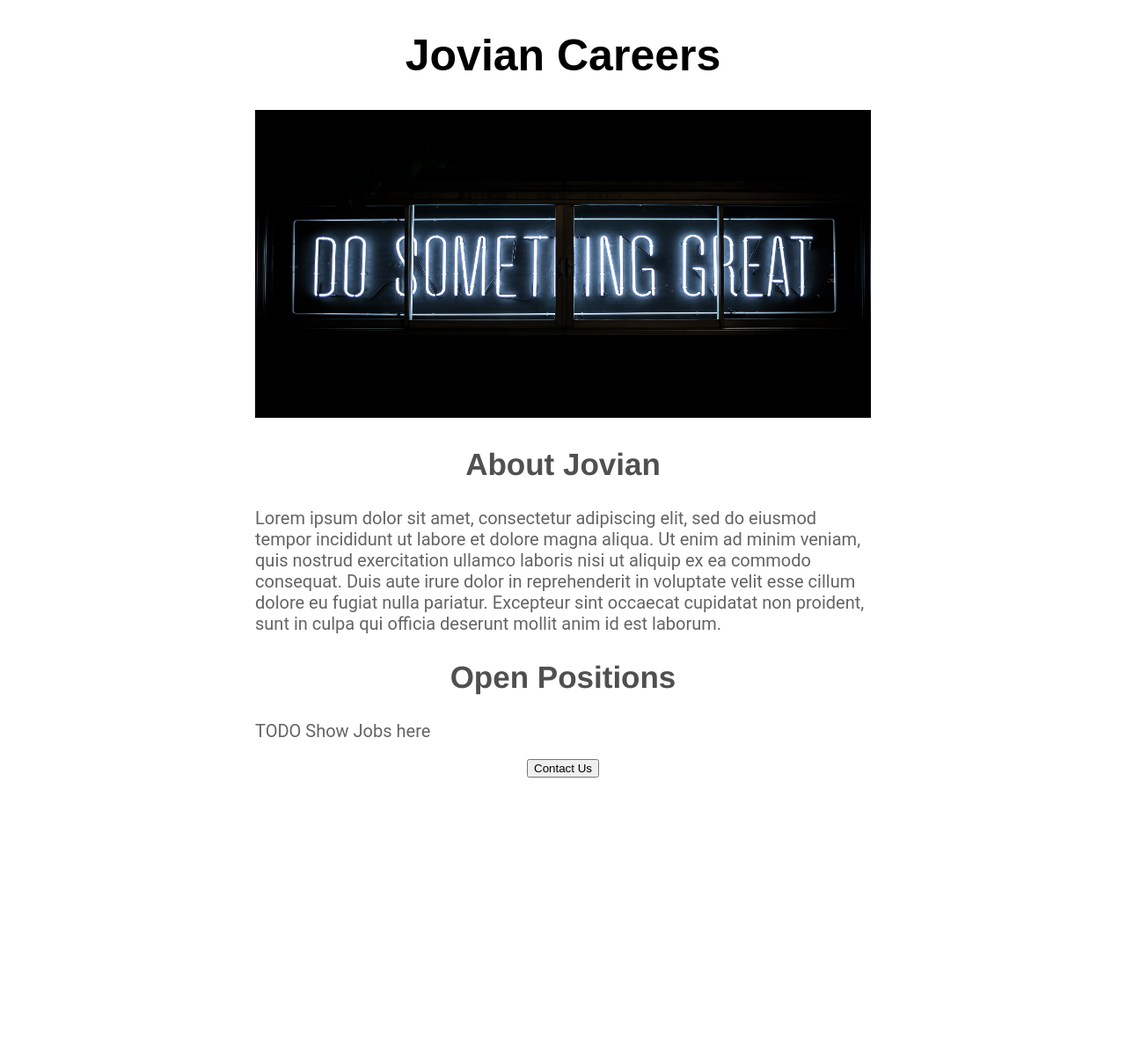
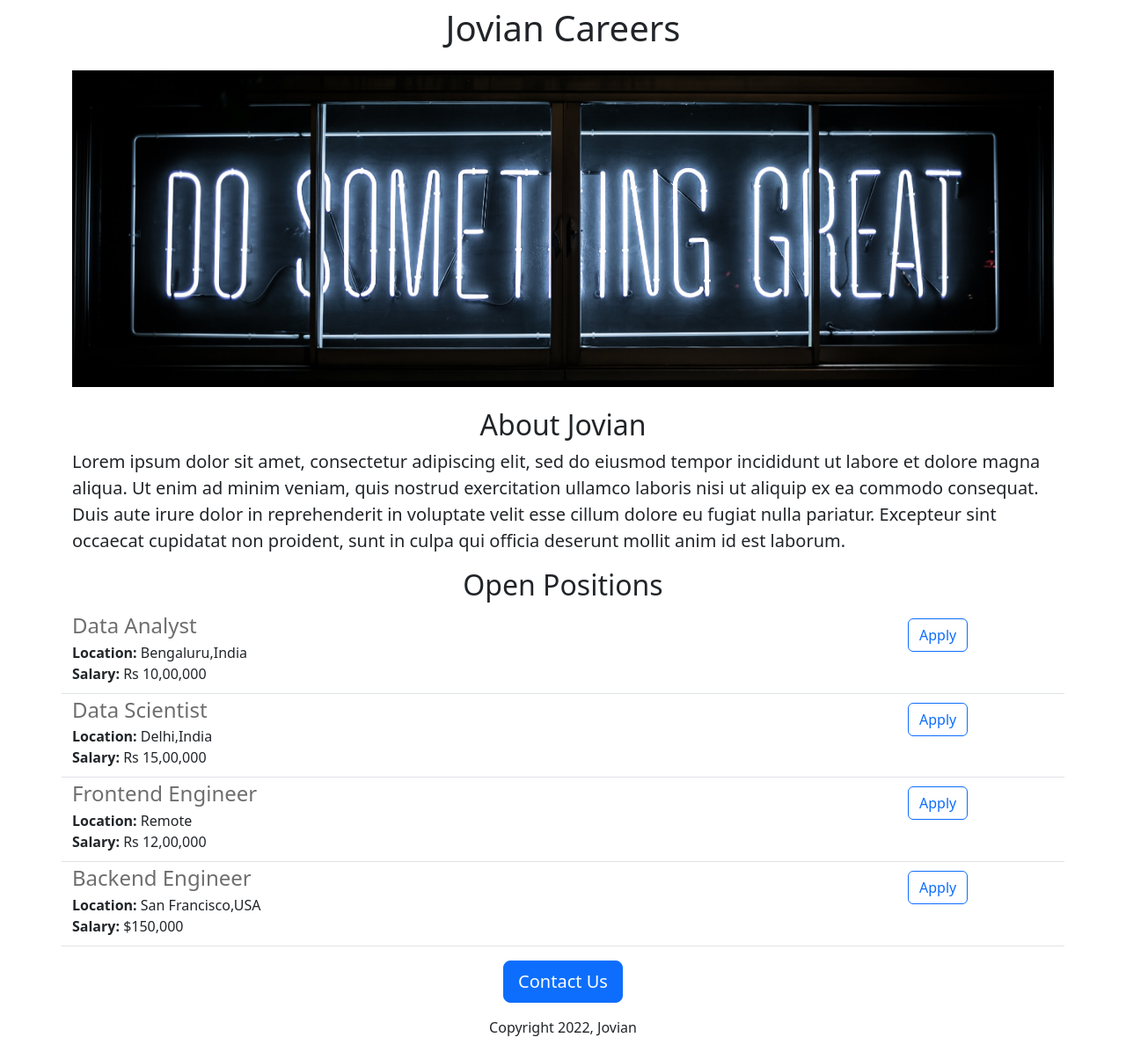
Before and after one commit to Vinayakgos/sample-website-interface, a Flask app: page / in a window 1280 px wide. Shown: the whole page at 88% size. Before the commit the page ends 884 px from the top, so only its background shows below. Run offline with Flask 3, Linux system fonts and the light colour scheme.

Commit message:
added dynamic data and API route

```diff
--- a/app.py
+++ b/app.py
@@ -1,10 +1,41 @@
-from flask import Flask, render_template
+from flask import Flask, render_template,jsonify
 
 app=Flask(__name__)
 
+Jobs=[
+  { "id" : 1,
+   "title": "Data Analyst",
+   "location":"Bengaluru,India",
+   "salary":"Rs 10,00,000"
+},
+    { "id" : 2,
+   "title": "Data Scientist",
+   "location":"Delhi,India",
+   "salary":"Rs 15,00,000"
+},
+   { "id" : 3,
+   "title": "Frontend Engineer",
+   "location":"Remote",
+   "salary":"Rs 12,00,000"
+},
+   { "id" : 4,
+   "title": "Backend Engineer",
+   "location":"San Francisco,USA",
+   "salary":"$150,000"
+}
+
+
+]
+
+
 @app.route("/")
 def hello_world():
-  return render_template("home.html")
+  return render_template("home.html",jobs=Jobs)
+
+@app.route("/api/jobs")
+def list_jobs():
+  return jsonify(Jobs)
+
 
 if __name__=="__main__":
   app.run(host="0.0.0.0",debug=True)
--- a/templates/home.html
+++ b/templates/home.html
@@ -1,49 +1,41 @@
 <!DOCTYPE html>
 <html>
   <head>
+        <meta charset="utf-8">
+    <meta name="viewport" content="width=device-width, initial-scale=1">
+    <meta http-equiv="X-UA-Compatible" content="IE=edge">
+
     <title> Jovian Careers </title>
+    <link href="https://cdn.jsdelivr.net/npm/bootstrap@5.3.0-alpha3/dist/css/bootstrap.min.css" rel="stylesheet" integrity="sha384-KK94CHFLLe+nY2dmCWGMq91rCGa5gtU4mk92HdvYe+M/SXH301p5ILy+dN9+nJOZ" crossorigin="anonymous">
+
     <style>
-      h1{
-        font-size:50px;
-        font-family:Arial;
-        text-align:center;
-      }
       #banner{
-        width:100%;
-        height: 350px;
-        object: fit cover;;
-
-      }
-      h2{
-        font-size:35px;
-        font-family:Helvetica;
-        text-align:center;
-        texttext: weight normal;      color:rgb(80,80,80)
-
-      }
-      .bodytext{font-size:20px;
-        font-family:Roboto;
-        color:rgb(100,100,100)
-
-      }
-      #container{
-        max-width:700px;
-        margin:0 auto;
+        width: 100%;
+        height: 360px;
+        object-fit:cover;
       }
     </style>
 
   </head>
 
   <body>
-    <div id="container">
-      <h1>Jovian Careers</h1>
-      <img id="banner" src="https://sample-website-interface--vinayakgoswamy1.repl.co/static/banner.jpg" >
-      <h2>About Jovian</h2>
-      <p class="bodytext">Lorem ipsum dolor sit amet, consectetur adipiscing elit, sed do eiusmod tempor incididunt ut labore et dolore magna aliqua. Ut enim ad minim veniam, quis nostrud exercitation ullamco laboris nisi ut aliquip ex ea commodo consequat. Duis aute irure dolor in reprehenderit in voluptate velit esse cillum dolore eu fugiat nulla pariatur. Excepteur sint occaecat cupidatat non proident, sunt in culpa qui officia deserunt mollit anim id est laborum.</p>
-      <h2>Open Positions</h2>
-      <p class="bodytext">TODO Show Jobs here</p>
-      <div style="text-align:center;">
-      <button>Contact Us</button>
+    <div class="container">
+      <h1 class="text-center mt-2 mb-4">Jovian Careers</h1>
+      <img class="img-fluid" id="banner" src="https://sample-website-interface--vinayakgoswamy1.repl.co/static/banner.jpg" >
+      <h2 class="text-center mt-4 mb-2">About Jovian</h2>
+      <p class="lead">Lorem ipsum dolor sit amet, consectetur adipiscing elit, sed do eiusmod tempor incididunt ut labore et dolore magna aliqua. Ut enim ad minim veniam, quis nostrud exercitation ullamco laboris nisi ut aliquip ex ea commodo consequat. Duis aute irure dolor in reprehenderit in voluptate velit esse cillum dolore eu fugiat nulla pariatur. Excepteur sint occaecat cupidatat non proident, sunt in culpa qui officia deserunt mollit anim id est laborum.</p>
+      <h2 class="text-center">Open Positions</h2>
+
+  {%for job in jobs%}
+
+      <div style="margin-bottom:16px;">
+    {%include "jobtitle.html" %}
+    {%endfor %}
+      </div>
+
+      <div class="text-center">
+      <button class="btn btn-primary btn-lg">Contact Us</button>
+        <p class="mt-3"> Copyright 2022, Jovian  </p>
       </div>
 
 
--- /dev/null
+++ b/templates/jobtitle.html
@@ -0,0 +1,16 @@
+  <div class="border-bottom row">
+    <div class="col-10 "  style="padding-bottom:10px ;" >
+    <h4 style="color:rgb(110,110,110); margin-bottom:4px ; padding-top:4px; ">{{job["title"]}}
+    </h4>
+
+  <div>
+    <b>Location: </b> {{job["location"]}}
+  </div>
+  <div >
+    <b>Salary: </b>{{job["salary"]}}
+  </div>
+  </div>
+<div class="col-2" style="padding-top:10px ;">
+ <button type="button" class="btn btn-outline-primary">Apply</button>
+  </div>
+</div>
```
